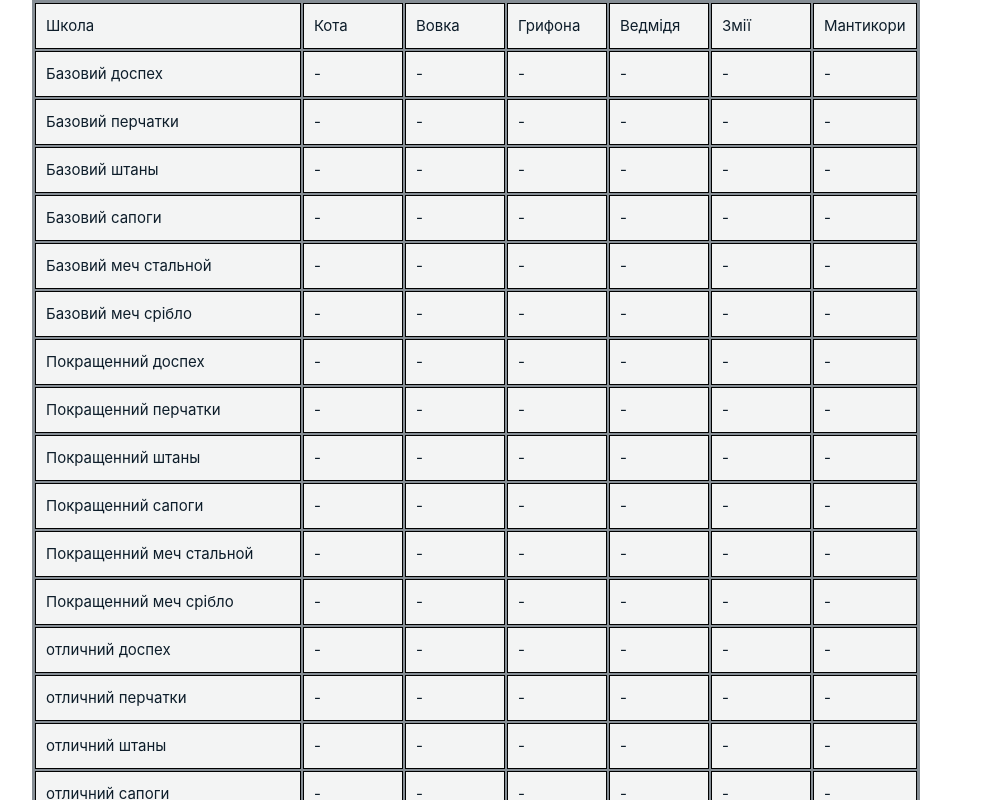
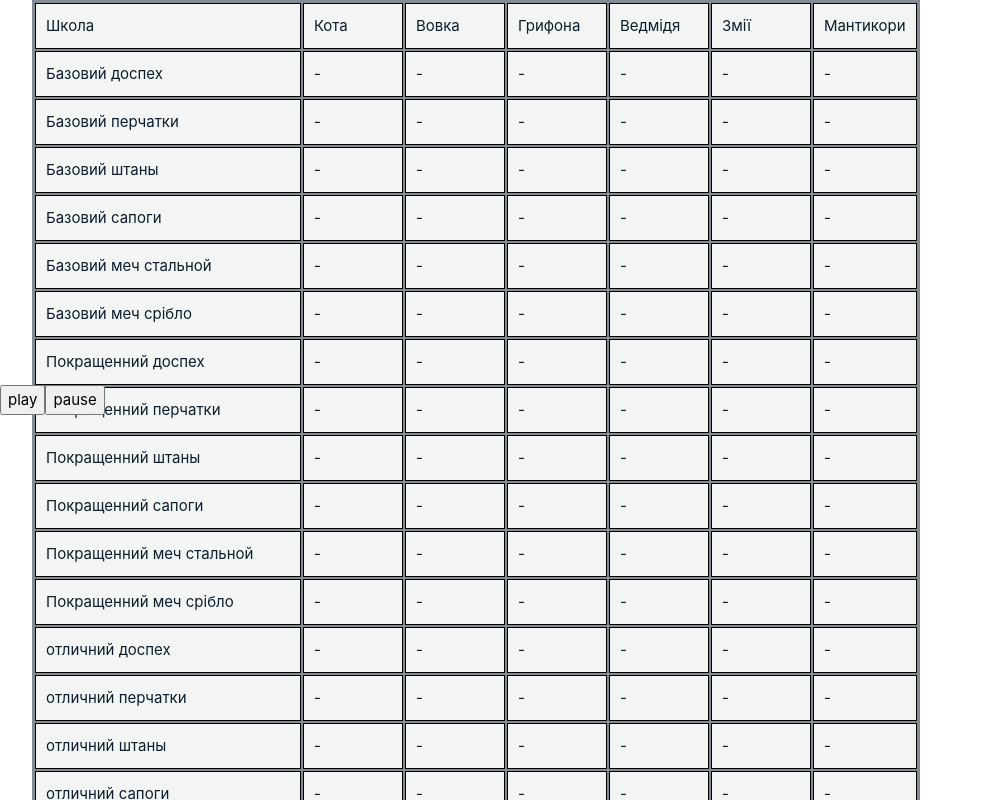
Before and after one commit to AnnaAlmie/EquipmentTheWitcher, a Vue app: page / in a window 1280 px wide. Shown: the top 800 px of the page, without its empty margins (0-983 px from the left). Built offline with nearby package versions, Linux system fonts and the light colour scheme; no server answers.

Commit message:
add howler player

```diff
--- a/index.html
+++ b/index.html
@@ -10,6 +10,7 @@
 
 <body>
   <div id="app"></div>
+  <div id="destination"></div>
   <script type="module" src="/src/main.ts"></script>
 </body>
 
--- a/package.json
+++ b/package.json
@@ -11,11 +11,13 @@
     "type-check": "vue-tsc --noEmit -p tsconfig.vitest.json --composite false"
   },
   "dependencies": {
+    "howler": "^2.2.3",
     "pinia": "^2.0.28",
     "vue": "^3.2.45",
     "vue-router": "^4.1.6"
   },
   "devDependencies": {
+    "@types/howler": "^2.2.7",
     "@types/jsdom": "^20.0.1",
     "@types/node": "^18.11.12",
     "@vitejs/plugin-vue": "^4.0.0",
--- a/src/App.vue
+++ b/src/App.vue
@@ -1,9 +1,11 @@
 <script setup lang="ts">
-import { RouterView } from 'vue-router'
+import { RouterView } from 'vue-router';
+import ThePlayer from './components/ThePlayer.vue';
 
 </script>
 
 <template>
+  <ThePlayer />
   <RouterView />
 </template>
 
--- /dev/null
+++ b/src/audio/songs.ts
@@ -0,0 +1,16 @@
+import Aen from './the_witcher_3_wild_hunt_05 Aen Seidhe.mp3'
+import Emhyr from './the_witcher_3_wild_hunt_07 Emhyr var Emreis.mp3'
+import Spikeroog from './the_witcher_3_wild_hunt_08 Spikeroog.mp3'
+import Silver from './the_witcher_3_wild_hunt_10 Silver for Monsters.mp3'
+import Whispers from './the_witcher_3_wild_hunt_11 Whispers of Oxenfurt.mp3'
+import Nightingale from './the_witcher_3_wild_hunt_12 The Nightingale.mp3'
+import Hunter from './the_witcher_3_wild_hunt_14 The Hunter\'s Path.mp3'
+import Kaer from './the_witcher_3_wild_hunt_16 Kaer Morhen.mp3'
+import Vagabond from './the_witcher_3_wild_hunt_21 The Vagabond.mp3'
+import Cloak from './the_witcher_3_wild_hunt_22 Cloak and Dagger.mp3'
+import After from './the_witcher_3_wild_hunt_27 After the Storm.mp3'
+import Ladies from './the_witcher_3_wild_hunt_33 Ladies of the Woods.mp3'
+
+export default [
+    Nightingale, Aen, Emhyr, Spikeroog, Silver, Whispers, Hunter, Kaer, Vagabond, Cloak, After, Ladies
+]
--- a/src/components/ThePlayer.vue
+++ b/src/components/ThePlayer.vue
@@ -1,13 +1,74 @@
 <script setup lang="ts">
+import { ref, onMounted } from 'vue';
+import { Howl, Howler } from 'howler'
 
+import allSongs from '@/audio/songs';
+
+let volume = ref<number>(0.5);
+let appearPlayer = ref<boolean>(false);
+
+onMounted(() => {
+    setTimeout(() => {
+        appearPlayer.value = true
+        console.log()
+    }, 3000)
+})
+
+let sound = new Howl({
+    src: allSongs,
+    autoplay: false,
+    loop: false,
+    volume: volume.value,
+    onend: function () {
+        console.log('Finished!');
+    }
+});
+function Play() {
+    sound.play();
+    console.log(sound)
+}
+function Pause() {
+    sound.pause();
+    console.log(sound)
+}
+// function updateVolume (volume) {
+//     sound.volume(volume)
+// }
 </script>
 
 <template>
-    <div>
-        player
-    </div>
+    <Transition name="slide-fade">
+        <div class="player" v-show="appearPlayer">
+            <button @click="Play">play</button>
+            <button @click="Pause">pause</button>
+            <!-- <v-slider v-model="volume" @input="updateVolume(volume)" max="1" step="0.1"></v-slider> -->
+        </div>
+    </Transition>
 </template>
 
 <style lang="scss" scoped>
+.player {
+    position: fixed;
+    z-index: 10;
+    left: 0;
+    top: 50%;
+    transform: translateY(-50%);
+}
 
+// transitions
+.slide-fade- {
+    &enter-active {
+        transition: all 0.3s ease-out;
+    }
+
+    &leave-active {
+        transition: all 0.8s cubic-bezier(1, 0.5, 0.8, 1);
+    }
+
+    &enter-from,
+    &leave-to {
+        transform: translateX(-100%);
+        opacity: 0;
+    }
+}
 </style>
```
Also changed, not shown: 1 other file (tests, documents, lock files or other folders).
